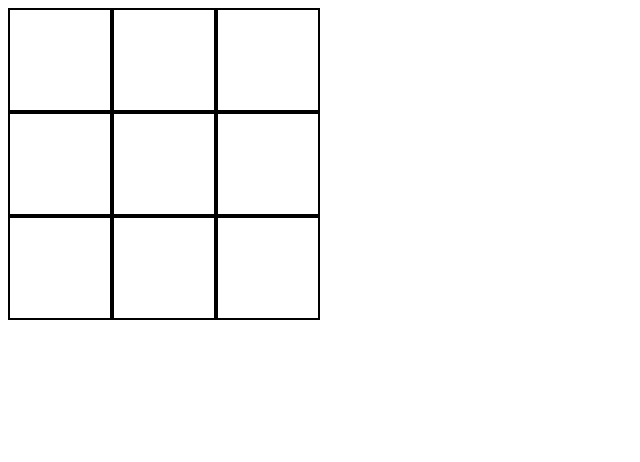
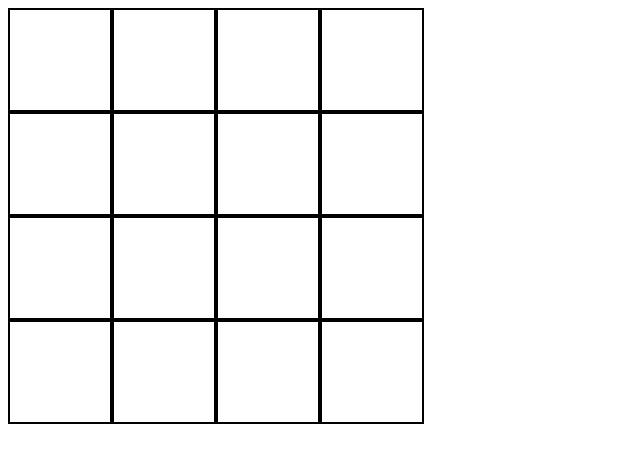
Before and after one commit to masonxotto/retrace-steps-boxes, a plain HTML site: page index.html in a window 1280 px wide. Shown: the whole page, without its empty margins (0-640 px from the left). Drawn offline with Linux system fonts and the light colour scheme.

Commit message:
added divs to make 4x4 square

```diff
--- a/index.html
+++ b/index.html
@@ -4,9 +4,9 @@
         <link rel="stylesheet" href="styles.css">
     </head>
     <body>
-        <script src="index.js"></script>
-        <section>
+        <section id="grid">
             <div class="row">
+                <div class="box"></div>
                 <div class="box"></div>
                 <div class="box"></div>
                 <div class="box"></div>
@@ -15,11 +15,20 @@
                 <div class="box"></div>
                 <div class="box"></div>
                 <div class="box"></div>
+                <div class="box"></div>
             </div>
             <div class="row">
                 <div class="box"></div>
                 <div class="box"></div>
                 <div class="box"></div>
+                <div class="box"></div>
+            </div>
+            <div class="row">
+                <div class="box"></div>
+                <div class="box"></div>
+                <div class="box"></div>
+                <div class="box"></div>
             </div>
         </section>
+        <script src="index.js"></script>
     </body>
```
